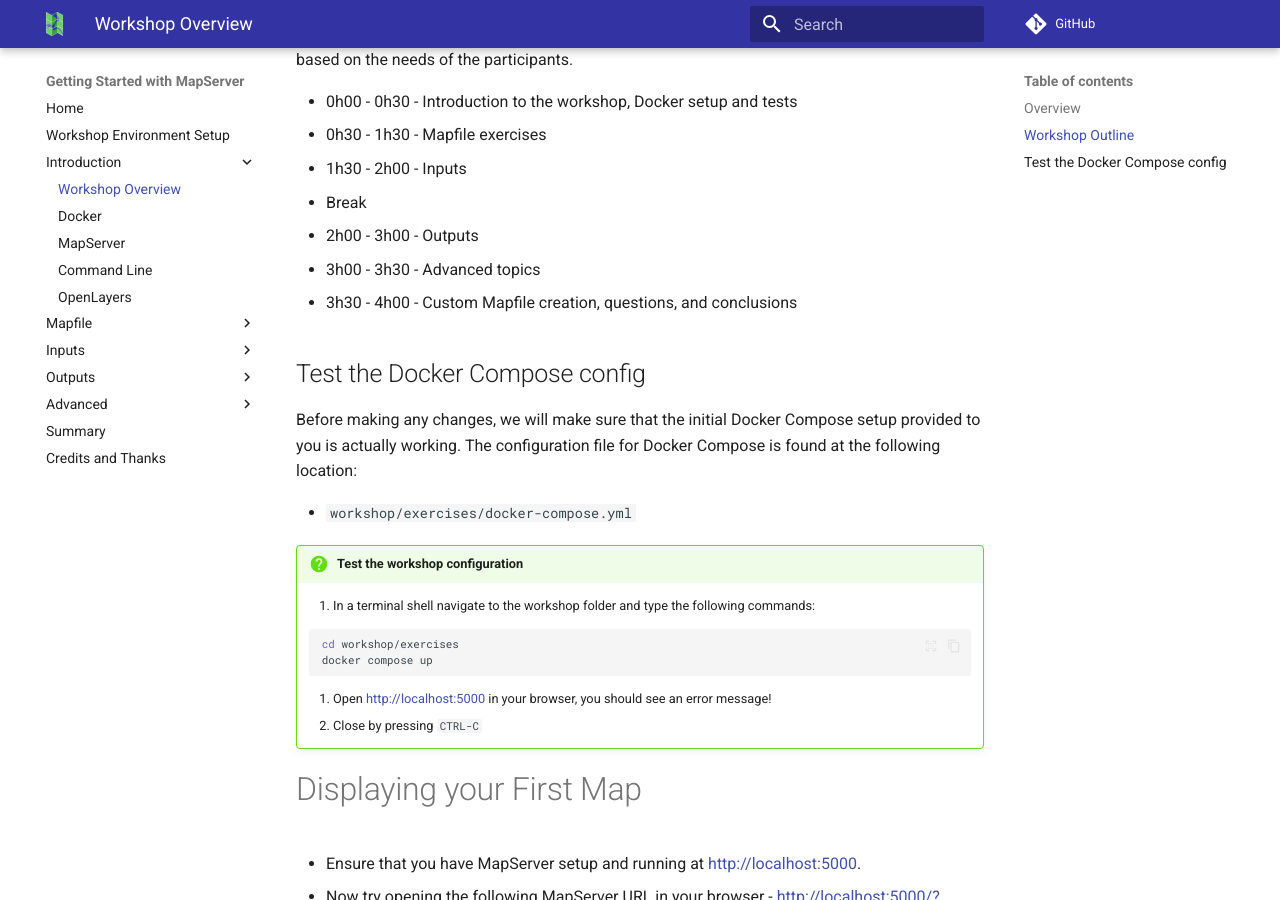
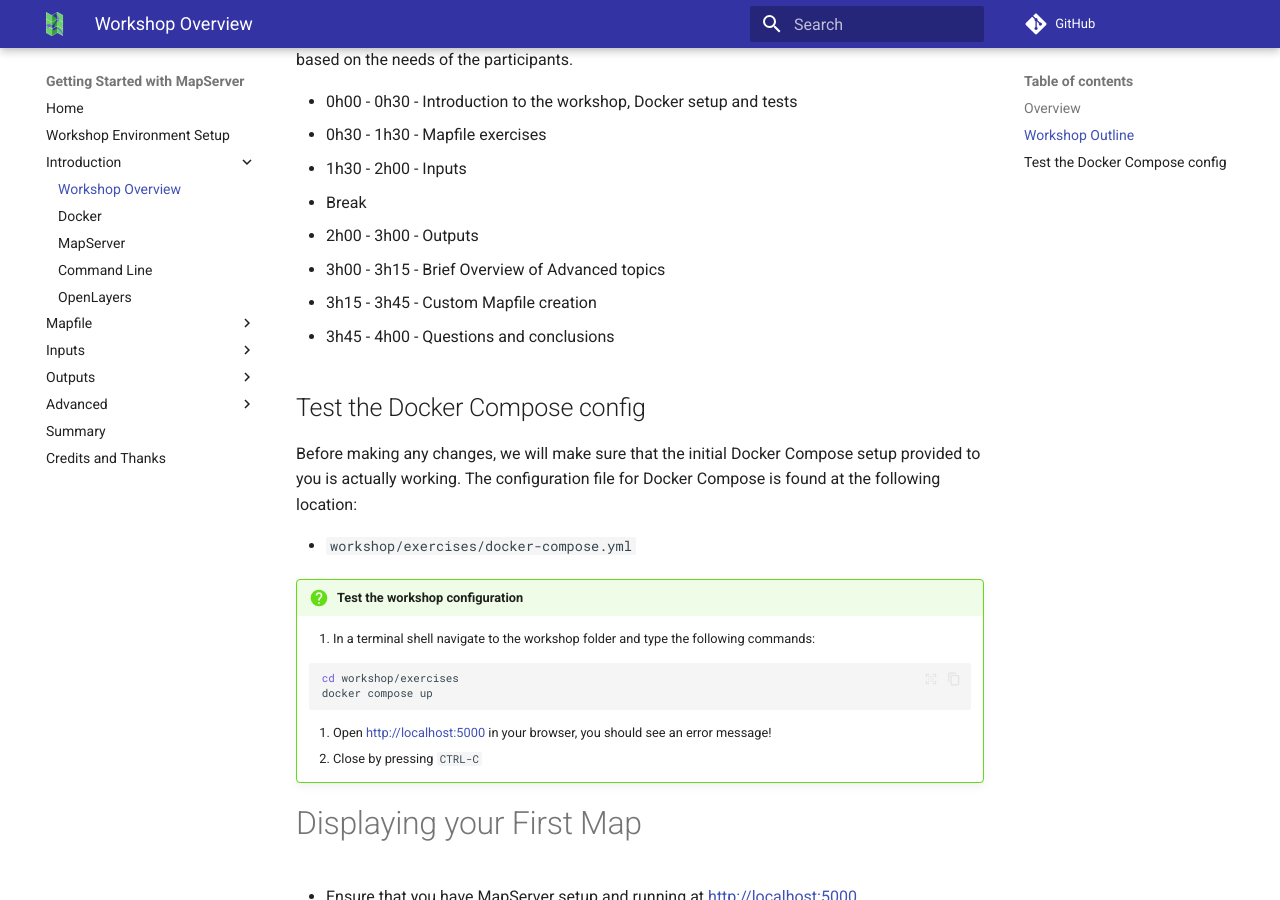
Before and after one commit to geographika/getting-started-with-mapserver, an MkDocs documentation site: the page built from workshop/content/docs/introduction/introduction.md, in a window 1280 px wide and 900 px high, scrolled down 799 px. Built offline with MkDocs 1.6.1 and Material for MkDocs 9.7.7, drawn with Linux system fonts in a browser that asks for light colours; comment, search, counter and statistics services are not loaded.

Commit message:
Update timings

```diff
--- a/workshop/content/docs/introduction/introduction.md
+++ b/workshop/content/docs/introduction/introduction.md
@@ -36,8 +36,9 @@
 - 1h30 - 2h00 - Inputs
 - Break
 - 2h00 - 3h00 - Outputs
-- 3h00 - 3h30 - Advanced topics
-- 3h30 - 4h00 - Custom Mapfile creation, questions, and conclusions
+- 3h00 - 3h15 - Brief Overview of Advanced topics
+- 3h15 - 3h45 - Custom Mapfile creation
+- 3h45 - 4h00 - Questions and conclusions
 
 ## Test the Docker Compose config
 
```
